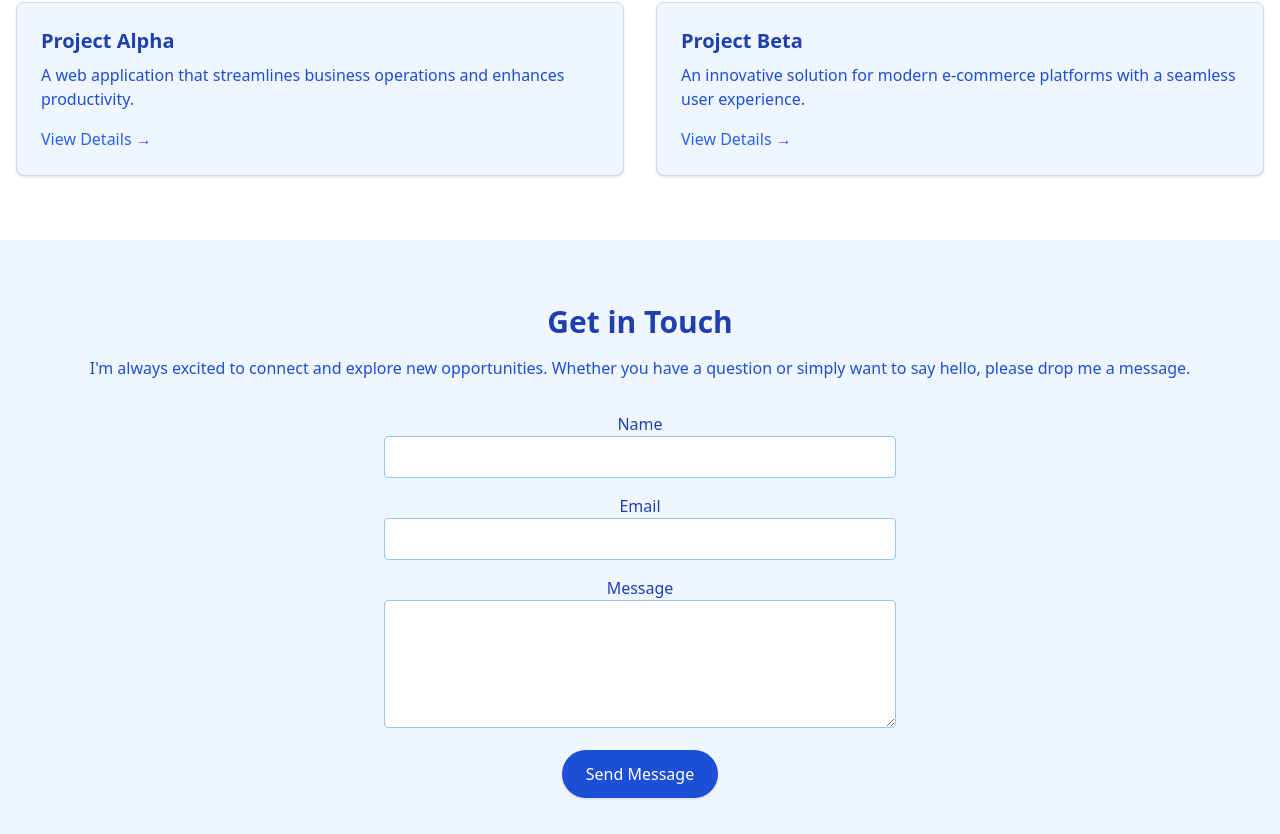
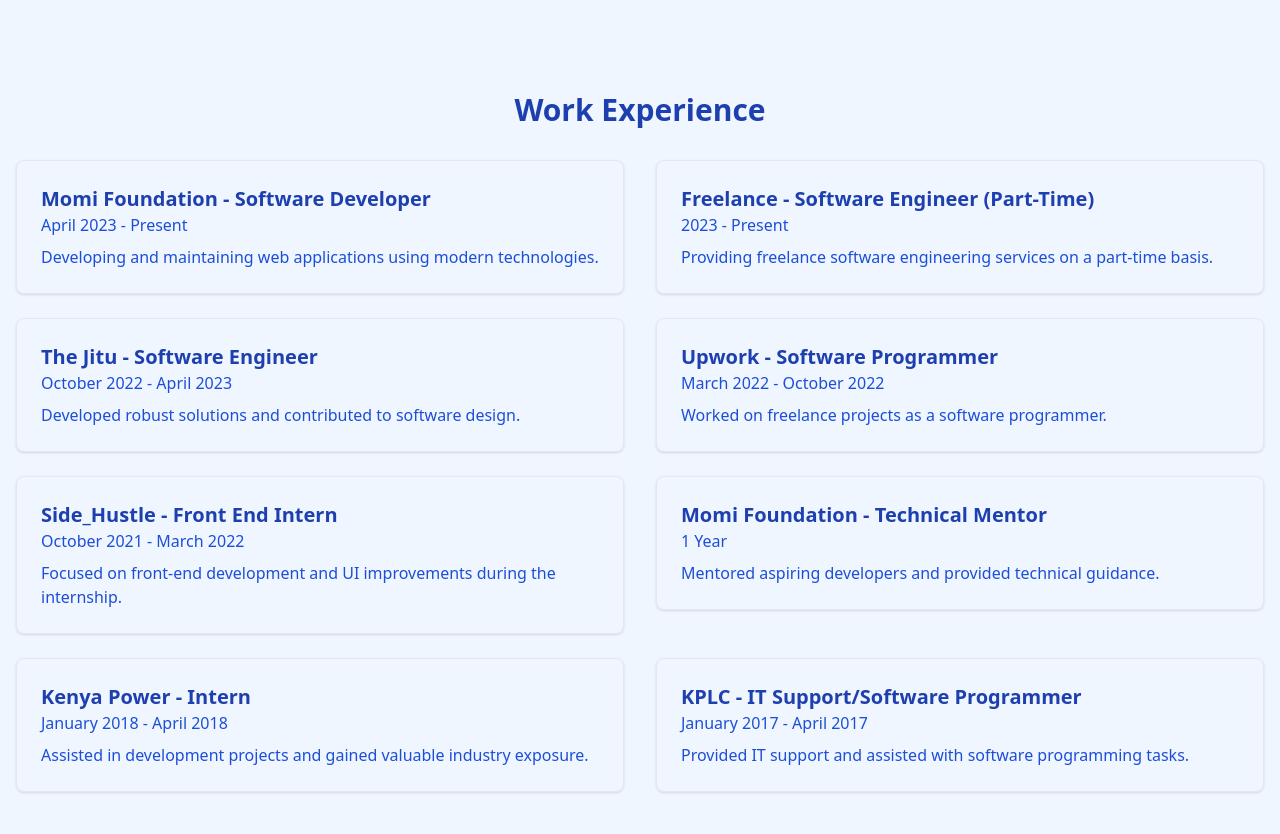
Before and after one commit to cheboi/my-website, a Next.js app: page / in a window 1280 px wide. Shown: the part 1646-2480 px from the top of the page. Built offline with nearby package versions, Linux system fonts and the light colour scheme.

Commit message:
feat(experiance section)

```diff
--- a/app/page.tsx
+++ b/app/page.tsx
@@ -12,9 +12,10 @@
   SiGraphql,
   SiDotnet,
   SiTypescript,
-  SiRuby
+  SiRuby,
+  SiPostgresql,
 } from "react-icons/si";
-import { TbBrandCSharp } from "react-icons/tb";
+import { TbBrandCSharp, TbBrandAws  } from "react-icons/tb";
 
 export default function Home() {
   return (
@@ -38,6 +39,14 @@
                   className="text-white hover:text-blue-300 transition-colors"
                 >
                   Skills
+                </Link>
+              </li>
+              <li>
+                <Link
+                  href="#experience"
+                  className="text-white hover:text-blue-300 transition-colors"
+                >
+                  Experience
                 </Link>
               </li>
               <li>
@@ -138,11 +147,21 @@
             </div>
             <div className="flex flex-col items-center p-4 border rounded-lg shadow hover:shadow-lg transition">
               <SiTypescript className="text-5xl text-blue-500 mb-4" />
-              <span className="text-lg font-medium text-blue-800">TypeScript</span>
+              <span className="text-lg font-medium text-blue-800">
+                TypeScript
+              </span>
             </div>
             <div className="flex flex-col items-center p-4 border rounded-lg shadow hover:shadow-lg transition">
               <SiRuby className="text-5xl text-red-600 mb-4" />
               <span className="text-lg font-medium text-blue-800">Ruby</span>
+            </div>
+            <div className="flex flex-col items-center p-4 border rounded-lg shadow hover:shadow-lg transition">
+              <SiPostgresql className="text-5xl text-blue-600 mb-4" />
+              <span className="text-lg font-medium text-blue-800">Postgresql</span>
+            </div>
+            <div className="flex flex-col items-center p-4 border rounded-lg shadow hover:shadow-lg transition">
+              <TbBrandAws className="text-5xl text-orange-400 mb-4" />
+              <span className="text-lg font-medium text-blue-800">AWS</span>
             </div>
           </div>
         </div>
@@ -164,6 +183,109 @@
             performance optimization. I love tackling challenging problems and
             continuously learning new technologies to refine my craft.
           </p>
+        </div>
+      </section>
+
+      <section id="experience" className="py-16 bg-blue-50">
+        <div className="container mx-auto px-4">
+          <h2 className="text-3xl font-semibold text-blue-800 mb-8 text-center">
+            Work Experience
+          </h2>
+          <div className="flex flex-wrap -mx-4">
+            <div className="w-full md:w-1/2 px-4 mb-6">
+              <div className="p-6 border rounded-lg shadow hover:shadow-lg transition">
+                <h3 className="text-xl font-bold text-blue-800">
+                  Momi Foundation - Software Developer
+                </h3>
+                <p className="text-blue-700">April 2023 - Present</p>
+                <p className="text-blue-700 mt-2">
+                  Developing and maintaining web applications using modern
+                  technologies.
+                </p>
+              </div>
+            </div>
+            <div className="w-full md:w-1/2 px-4 mb-6">
+              <div className="p-6 border rounded-lg shadow hover:shadow-lg transition">
+                <h3 className="text-xl font-bold text-blue-800">
+                  Freelance - Software Engineer (Part-Time)
+                </h3>
+                <p className="text-blue-700">2023 - Present</p>
+                <p className="text-blue-700 mt-2">
+                  Providing freelance software engineering services on a
+                  part-time basis.
+                </p>
+              </div>
+            </div>
+            <div className="w-full md:w-1/2 px-4 mb-6">
+              <div className="p-6 border rounded-lg shadow hover:shadow-lg transition">
+                <h3 className="text-xl font-bold text-blue-800">
+                  The Jitu - Software Engineer
+                </h3>
+                <p className="text-blue-700">October 2022 - April 2023</p>
+                <p className="text-blue-700 mt-2">
+                  Developed robust solutions and contributed to software design.
+                </p>
+              </div>
+            </div>
+            <div className="w-full md:w-1/2 px-4 mb-6">
+              <div className="p-6 border rounded-lg shadow hover:shadow-lg transition">
+                <h3 className="text-xl font-bold text-blue-800">
+                  Upwork - Software Programmer
+                </h3>
+                <p className="text-blue-700">March 2022 - October 2022</p>
+                <p className="text-blue-700 mt-2">
+                  Worked on freelance projects as a software programmer.
+                </p>
+              </div>
+            </div>
+            <div className="w-full md:w-1/2 px-4 mb-6">
+              <div className="p-6 border rounded-lg shadow hover:shadow-lg transition">
+                <h3 className="text-xl font-bold text-blue-800">
+                  Side_Hustle - Front End Intern
+                </h3>
+                <p className="text-blue-700">October 2021 - March 2022</p>
+                <p className="text-blue-700 mt-2">
+                  Focused on front-end development and UI improvements during
+                  the internship.
+                </p>
+              </div>
+            </div>
+            <div className="w-full md:w-1/2 px-4 mb-6">
+              <div className="p-6 border rounded-lg shadow hover:shadow-lg transition">
+                <h3 className="text-xl font-bold text-blue-800">
+                  Momi Foundation - Technical Mentor
+                </h3>
+                <p className="text-blue-700">1 Year</p>
+                <p className="text-blue-700 mt-2">
+                  Mentored aspiring developers and provided technical guidance.
+                </p>
+              </div>
+            </div>
+            <div className="w-full md:w-1/2 px-4 mb-6">
+              <div className="p-6 border rounded-lg shadow hover:shadow-lg transition">
+                <h3 className="text-xl font-bold text-blue-800">
+                  Kenya Power - Intern
+                </h3>
+                <p className="text-blue-700">January 2018 - April 2018</p>
+                <p className="text-blue-700 mt-2">
+                  Assisted in development projects and gained valuable industry
+                  exposure.
+                </p>
+              </div>
+            </div>
+            <div className="w-full md:w-1/2 px-4 mb-6">
+              <div className="p-6 border rounded-lg shadow hover:shadow-lg transition">
+                <h3 className="text-xl font-bold text-blue-800">
+                  KPLC - IT Support/Software Programmer
+                </h3>
+                <p className="text-blue-700">January 2017 - April 2017</p>
+                <p className="text-blue-700 mt-2">
+                  Provided IT support and assisted with software programming
+                  tasks.
+                </p>
+              </div>
+            </div>
+          </div>
         </div>
       </section>
 
```
